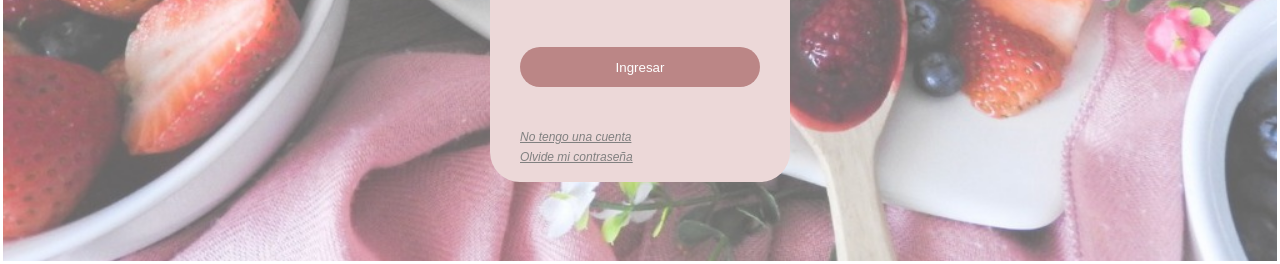
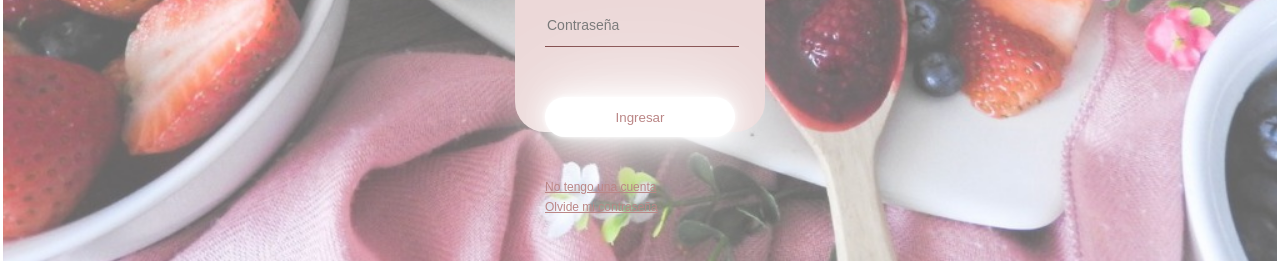
Before and after one commit to Luisa1612/Proyecto-Ciclo-3, a plain HTML site: page Estructura_HTML/login.html in a window 1280 px wide. Shown: the part 542-806 px from the top of the page. Drawn offline with Linux system fonts and the light colour scheme.

Commit message:
fuentes actualizadas

```diff
--- a/Estilo_CSS/login-style.css
+++ b/Estilo_CSS/login-style.css
@@ -83,8 +83,8 @@ nav li :not(nav li:nth-child(1-2)) {
     width: 20px;
 }
 .login-logo{
-    width: 300px;
-    height: 400px;
+    width: 250px;
+    height: 300px;
     background-color: rgb(236, 216, 216);
     color: rgb(126, 69, 69);
     top: 50%;
@@ -148,20 +148,19 @@ padding-top: 40px;
 border: none;
 outline: none;
 height: 40px;
-background: rgb(187, 134, 134);
-color: #fff;
+background: white;
+color: rgb(187,134, 134);
 border-radius: 50px;
 margin-bottom: 40px;
-box-shadow: 0 20px 30px, white;
+box-shadow: 0 0 5px white, 0 0 25px white, 0 0 50px white, 0 0 100px white;
 }
 
 
 .login-logo a {
-    font-style: oblique;
+    font-style: inherit;
     font-size: 12px;
     line-height: 20px;
-    color:gray;
-
+    color: rgb(187, 134, 134);
 
 }
 
```
